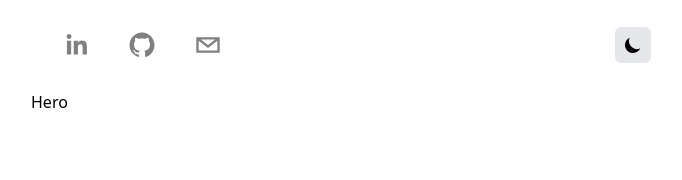
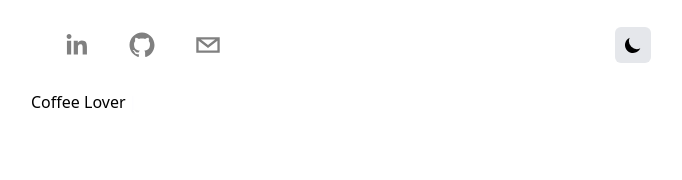
Before and after one commit to jmdc89/NextJSPortfoliov2, a Next.js app: page / in a window 1280 px wide. Shown: the top 180 px of the page, without its empty margins (289-971 px from the left). Built offline with nearby package versions, Linux system fonts and the light colour scheme.

Commit message:
typewriter npm

```diff
--- a/package.json
+++ b/package.json
@@ -17,6 +17,7 @@
     "next-themes": "^0.2.1",
     "react": "18.2.0",
     "react-dom": "18.2.0",
+    "react-simple-typewriter": "^5.0.1",
     "react-social-icons": "^5.15.0"
   },
   "devDependencies": {
--- a/sections/Hero.js
+++ b/sections/Hero.js
@@ -1,6 +1,18 @@
-import Button from "@/components/Button"
+// import Button from "@/components/Button"
+import {Cursor, useTypewriter} from "react-simple-typewriter";
 
 const Hero = () => {
+
+  const [text, count] = useTypewriter({
+      words: [
+        "Hi, The name's Jose",
+        "Coffee Lover",
+        "Code lover"
+      ],
+      loop: true,
+      delay: 2000,
+  });
+
   return (
     // <section className="mt-16">
     //   <h1 className="text-7xl font-bold">Hi I' m Jose</h1>
@@ -11,7 +23,12 @@ const Hero = () => {
     //   >Hire Me!</Button>
     // </section>
 
-    <div>Hero</div>
+    <div>
+      <h1>
+        <span>{text}</span>
+        <Cursor cursorColor="blue" />
+      </h1>
+    </div>
 
   )
 }
```
Also changed, not shown: 1 other file (tests, documents, lock files or other folders).
